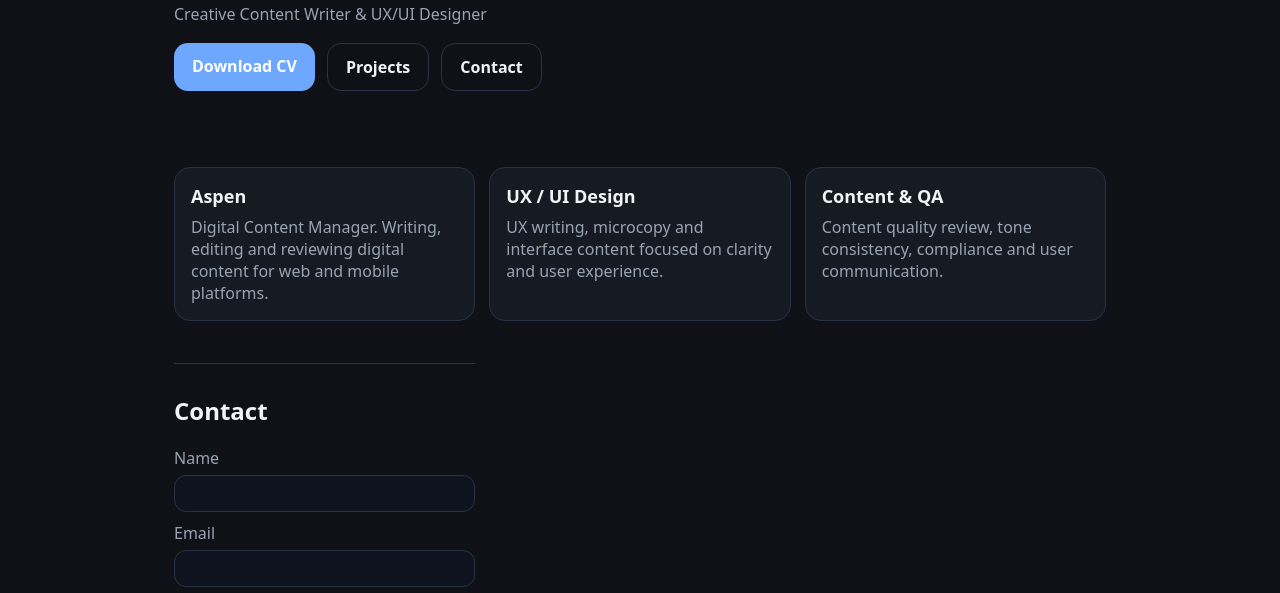
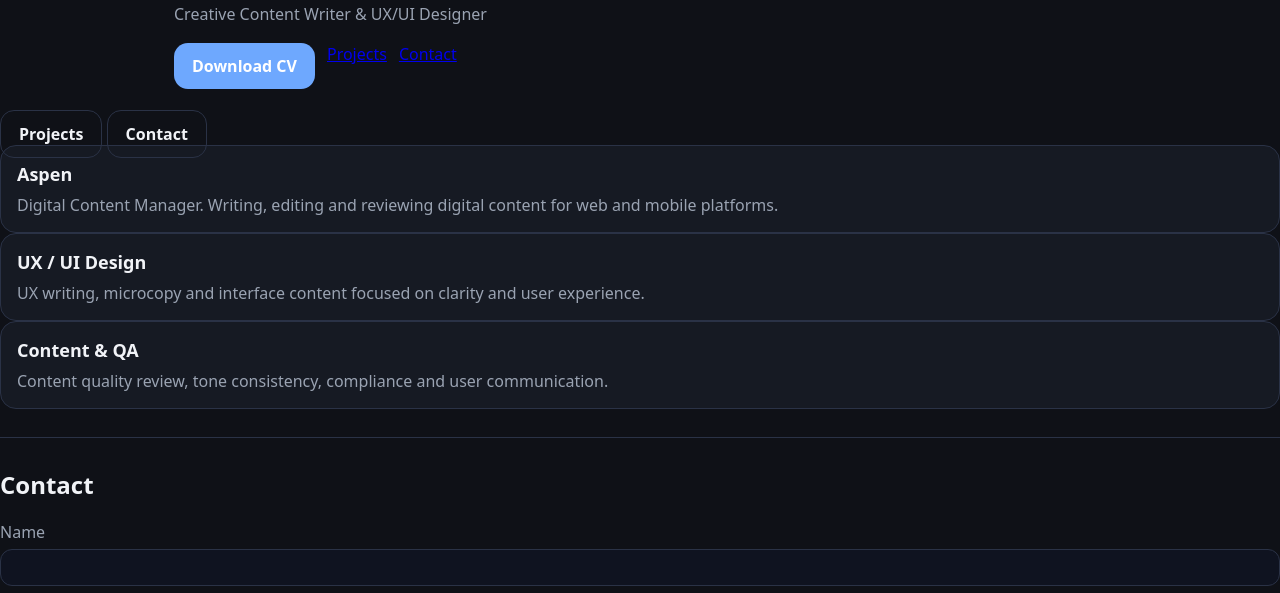
Before and after one commit to alonsocarolinacv-dot/carolina-portfolio, a plain HTML site: page en.html in a window 1280 px wide. Shown: the part 139-732 px from the top of the page. Drawn offline with Linux system fonts and the light colour scheme.

Commit message:
Add files via upload

```diff
--- a/en.html
+++ b/en.html
@@ -30,16 +30,18 @@
 
 <div class="cta">
   <a class="btn" href="Carolina_Alonso_CV.pdf" download>Download CV</a>
-  <a class="btn ghost" href="#projects">Projects</a>
-  <a class="btn ghost" href="#contact">Contact</a>
+  <a href="#projects">Projects</a>
+<a href="#contact">Contact</a>
+
 </div>
 
 
     </section>
   </header>
 
-  <main class="container">
-    <section id="proyectos" class="grid">
+<a class="btn ghost" href="#projects">Projects</a>
+<a class="btn ghost" href="#contact">Contact</a>
+
     <article class="card">
   <h2>Aspen</h2>
   <p>Digital Content Manager. Writing, editing and reviewing digital content for web and mobile platforms.</p>
@@ -56,7 +58,7 @@
 </article>
 
 
-    <section id="contact" class="contact">
+   <section id="contact" class="contact">
       <h2>Contact</h2>
       <form id="form" action="https://formspree.io/f/xzdzkywz" method="POST">
   <input type="text" name="_gotcha" style="display:none" tabindex="-1" autocomplete="off">
```
